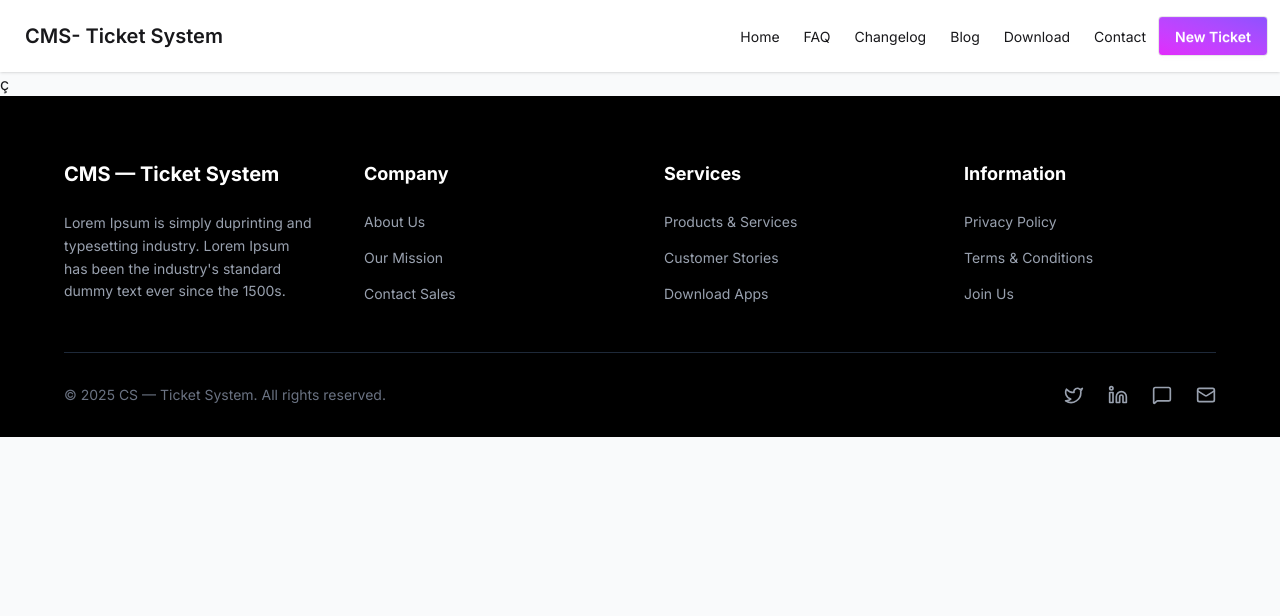
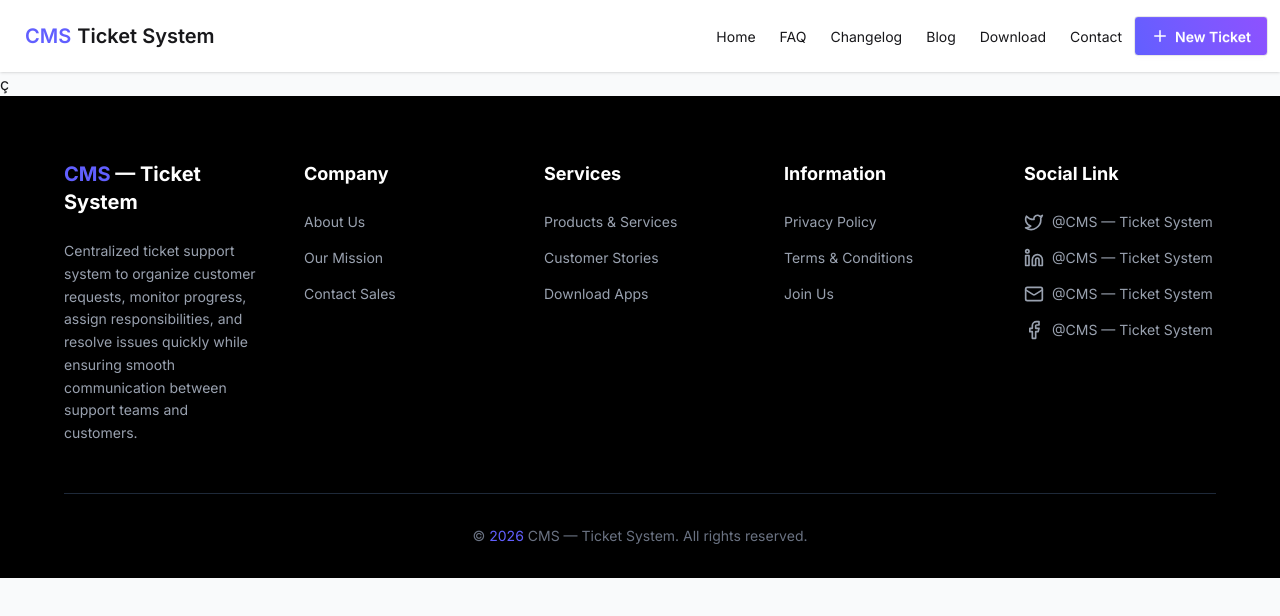
Before and after one commit to imhossainahmed/customer-management-support, a React (Vite) app: page / in a window 1280 px wide. Shown: the top 616 px of the page. Built offline with nearby package versions, Linux system fonts and the light colour scheme.

Commit message:
Add Footer

```diff
--- a/src/components/Footer/Footer.jsx
+++ b/src/components/Footer/Footer.jsx
@@ -1,51 +1,54 @@
 import React from 'react';
-import { Calendar, User, Mail, Linkedin, Twitter, MessageSquare } from 'lucide-react';
+import { Mail, Linkedin, Twitter, Facebook } from 'lucide-react';
 
 const Footer = () => {
     return (
         <div>
             <footer className="bg-black text-white pt-16 pb-8 px-6 md:px-16">
-        <div className="grid grid-cols-1 md:grid-cols-2 lg:grid-cols-4 gap-12 mb-12">
+        <div className="grid grid-cols-1 md:grid-cols-2 lg:grid-cols-5 gap-12 mb-12">
           <div>
-            <h3 className="text-xl font-bold mb-6">CMS — Ticket System</h3>
+            <h3 className="text-xl font-bold mb-6"><span className='text-indigo-500'>CMS</span> — Ticket System</h3>
             <p className="text-gray-400 text-sm leading-relaxed">
-              Lorem Ipsum is simply duprinting and typesetting industry. Lorem Ipsum has been the industry's standard dummy text ever since the 1500s.
+              Centralized ticket support system to organize customer requests, monitor progress, assign responsibilities, and resolve issues quickly while ensuring smooth communication between support teams and customers.
             </p>
           </div>
           <div>
             <h4 className="font-bold mb-6 text-lg">Company</h4>
             <ul className="space-y-4 text-gray-400 text-sm">
-              <li><a href="#" className="hover:text-white">About Us</a></li>
-              <li><a href="#" className="hover:text-white">Our Mission</a></li>
-              <li><a href="#" className="hover:text-white">Contact Sales</a></li>
+              <li><a href="#" className="hover:text-indigo-500">About Us</a></li>
+              <li><a href="#" className="hover:text-indigo-500">Our Mission</a></li>
+              <li><a href="#" className="hover:text-indigo-500">Contact Sales</a></li>
             </ul>
           </div>
           <div>
             <h4 className="font-bold mb-6 text-lg">Services</h4>
             <ul className="space-y-4 text-gray-400 text-sm">
-              <li><a href="#" className="hover:text-white">Products & Services</a></li>
-              <li><a href="#" className="hover:text-white">Customer Stories</a></li>
-              <li><a href="#" className="hover:text-white">Download Apps</a></li>
+              <li><a href="#" className="hover:text-indigo-500">Products & Services</a></li>
+              <li><a href="#" className="hover:text-indigo-500">Customer Stories</a></li>
+              <li><a href="#" className="hover:text-indigo-500">Download Apps</a></li>
             </ul>
           </div>
           <div>
             <h4 className="font-bold mb-6 text-lg">Information</h4>
             <ul className="space-y-4 text-gray-400 text-sm">
-              <li><a href="#" className="hover:text-white">Privacy Policy</a></li>
-              <li><a href="#" className="hover:text-white">Terms & Conditions</a></li>
-              <li><a href="#" className="hover:text-white">Join Us</a></li>
+              <li><a href="#" className="hover:text-indigo-500">Privacy Policy</a></li>
+              <li><a href="#" className="hover:text-indigo-500">Terms & Conditions</a></li>
+              <li><a href="#" className="hover:text-indigo-500">Join Us</a></li>
+            </ul>
+          </div>
+          <div>
+            <h4 className="font-bold mb-6 text-lg">Social Link</h4>
+            <ul className="space-y-4 text-gray-400 text-sm">
+              <li><a href="#" className="hover:text-indigo-500 flex items-center gap-2"><Twitter size={20} className="hover:text-white cursor-pointer" /><span>@CMS — Ticket System</span></a></li>
+              <li><a href="#" className="hover:text-indigo-500 flex items-center gap-2"><Linkedin size={20} className="hover:text-white cursor-pointer" /><span>@CMS — Ticket System</span></a></li>
+              <li><a href="#" className="hover:text-indigo-500 flex items-center gap-2"><Mail size={20} className="hover:text-white cursor-pointer" /><span>@CMS — Ticket System</span></a></li>
+              <li><a href="#" className='hover:text-indigo-500 flex items-center gap-2'><Facebook size={20} className="hover:text-white cursor-pointer" /><span>@CMS — Ticket System</span></a></li>
             </ul>
           </div>
         </div>
 
-        <div className="border-t border-gray-800 pt-8 flex flex-col md:flex-row justify-between items-center gap-6">
-          <p className="text-gray-500 text-sm">© 2025 CS — Ticket System. All rights reserved.</p>
-          <div className="flex gap-6 text-gray-400">
-            <Twitter size={20} className="hover:text-white cursor-pointer" />
-            <Linkedin size={20} className="hover:text-white cursor-pointer" />
-            <MessageSquare size={20} className="hover:text-white cursor-pointer" />
-            <Mail size={20} className="hover:text-white cursor-pointer" />
-          </div>
+        <div className="border-t border-gray-800 pt-8 text-center">
+          <p className="text-gray-500 text-sm">© <span className="text-indigo-500">2026</span> CMS — Ticket System. All rights reserved.</p>
         </div>
       </footer>
         </div>
--- a/src/components/NavBar/NavBar.jsx
+++ b/src/components/NavBar/NavBar.jsx
@@ -1,4 +1,4 @@
-import React from 'react';
+import { Plus } from 'lucide-react';
 
 const NavBar = () => {
     return (
@@ -18,10 +18,10 @@ const NavBar = () => {
             <li><a href='#'>Blog</a></li>
             <li><a href='#'>Download</a></li>
             <li><a href='#'>Contact</a></li>
-            <li><a href="/new-ticket" className="btn text-white rounded ml-2 bg-linear-to-bl from-violet-500 to-fuchsia-500">New Ticket</a></li>
+            <li><a href="/new-ticket" className="btn text-white rounded ml-2 bg-linear-to-bl from-violet-500 to-fuchsia-500"><Plus size={18}/> New Ticket</a></li>
         </ul>
         </div>
-        <a className="btn btn-ghost text-xl">CMS- Ticket System</a>
+        <a className="btn btn-ghost text-xl"><span className='text-indigo-500'>CMS</span> Ticket System</a>
     </div>
     <div className="navbar-end hidden lg:flex">
         <ul className="menu menu-horizontal items-center px-1">
@@ -31,7 +31,7 @@ const NavBar = () => {
         <li><a href='#'>Blog</a></li>
         <li><a href='#'>Download</a></li>
         <li><a href='#'>Contact</a></li>
-        <li><a href="/new-ticket" className="btn text-white rounded bg-linear-to-bl from-violet-500 to-fuchsia-500">New Ticket</a></li>
+        <li><a href="/new-ticket" className="btn text-white rounded bg-linear-65 from-indigo-500 to-violet-500"><Plus size={18} /> New Ticket</a></li>
         </ul>
     </div>
     </div>
```
